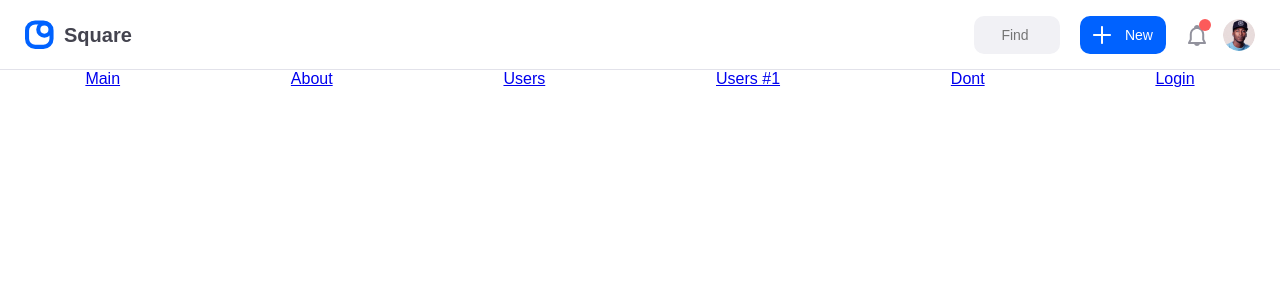
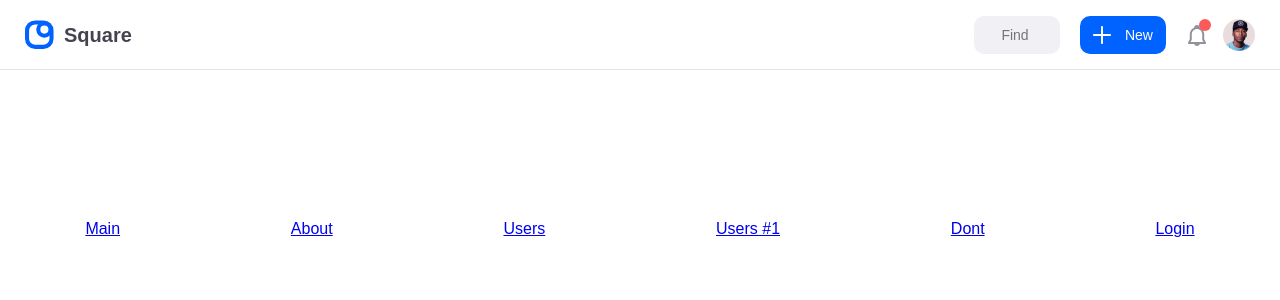
Before and after one commit to studio-kanvas/react-square, a React app: page /#/ in a window 1280 px wide. Shown: the top 300 px of the page. Built offline with nearby package versions, Linux system fonts and the light colour scheme; a web font is replaced by a local one.

Commit message:
Internal task #10

```diff
--- a/src/components/Common/Header/Actions/index.tsx
+++ b/src/components/Common/Header/Actions/index.tsx
@@ -16,7 +16,7 @@ const ActionsWrapper = styled.div`
 const userProps = {
   name: 'KA',
   color: '',
-  avatar: require('assets/images/james.jpg')
+  avatar: require('assets/images/james.png')
 }
 
 const Actions = () => {
--- a/src/components/Menu/index.tsx
+++ b/src/components/Menu/index.tsx
@@ -5,7 +5,7 @@ import { Link } from 'react-router-dom'
 const Links = styled.div`
   display: flex;
   justify-content: space-around;
-  margin: 0 auto;
+  margin: 150px auto 0 auto;
 `
 
 const Menu = () => {
```
Also changed, not shown: src/assets/images/james.jpg (deleted), src/assets/images/james.png (added).
